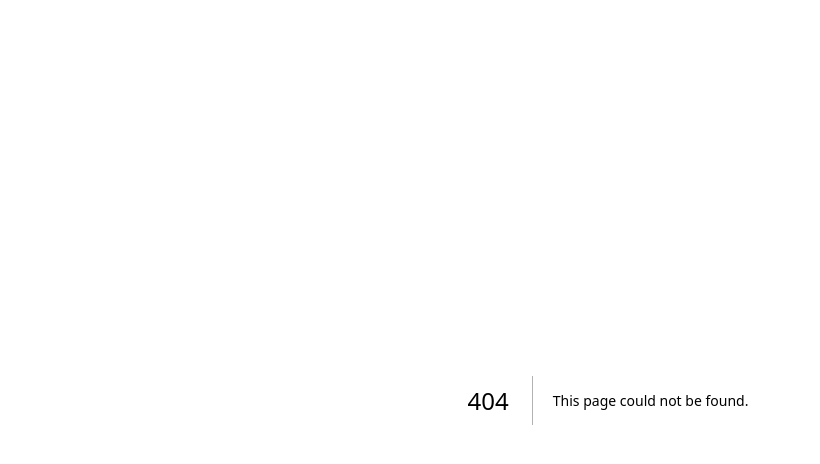
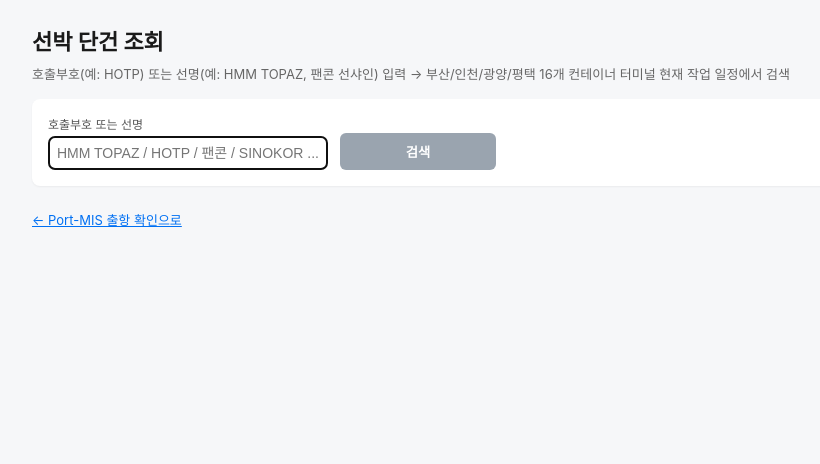
Before and after one commit to seolhwa01/portmis-checker, a Next.js app: page /lookup in a window 1280 px wide. Before the commit this address had no page. Shown: the top 464 px of the page, without its empty margins (32-852 px from the left). Built offline with nearby package versions, Linux system fonts and the light colour scheme.

Commit message:
Add /lookup page for single-vessel terminal schedule search

```diff
--- /dev/null
+++ b/app/lookup/page.tsx
@@ -0,0 +1,149 @@
+"use client";
+
+import { useState } from "react";
+import type { TerminalScheduleItem } from "../lib/terminals/types";
+import { normalizeVesselName, tokenizeVesselName } from "../lib/terminals/types";
+
+type TerminalApiResp = { items?: TerminalScheduleItem[]; error?: string };
+
+function fmt(s?: string) {
+  if (!s) return "-";
+  const m = s.match(/^(\d{4}-\d{2}-\d{2}) (\d{2}:\d{2})/);
+  return m ? `${m[1]} ${m[2]}` : s;
+}
+
+export default function LookupPage() {
+  const [q, setQ] = useState("");
+  const [loading, setLoading] = useState(false);
+  const [hits, setHits] = useState<TerminalScheduleItem[] | null>(null);
+  const [error, setError] = useState<string | null>(null);
+
+  async function onSubmit(e: React.FormEvent) {
+    e.preventDefault();
+    setError(null);
+    setHits(null);
+    const term = q.trim();
+    if (!term) return;
+    setLoading(true);
+    try {
+      const res = await fetch("/api/terminal");
+      const json: TerminalApiResp = await res.json();
+      if (json.error) throw new Error(json.error);
+      const items = json.items ?? [];
+
+      const qUpper = term.toUpperCase();
+      const qNorm = normalizeVesselName(term);
+      const qTokens = tokenizeVesselName(term);
+
+      const matched = items.filter((it) => {
+        const cs = (it.vesselCd ?? "").toUpperCase();
+        if (cs && cs === qUpper) return true;
+        const nm = normalizeVesselName(it.vsslNm);
+        if (qNorm && nm === qNorm) return true;
+        if (qNorm.length >= 4 && nm && (nm.includes(qNorm) || qNorm.includes(nm))) return true;
+        if (qTokens.length) {
+          const itTokens = tokenizeVesselName(it.vsslNm);
+          if (qTokens.some((t) => itTokens.includes(t))) return true;
+        }
+        return false;
+      });
+
+      setHits(matched);
+    } catch (err: any) {
+      setError(err?.message ?? String(err));
+    } finally {
+      setLoading(false);
+    }
+  }
+
+  return (
+    <main>
+      <h1>선박 단건 조회</h1>
+      <p style={{ color: "#666", fontSize: 13, marginTop: -8 }}>
+        호출부호(예: HOTP) 또는 선명(예: HMM TOPAZ, 팬콘 선샤인) 입력 → 부산/인천/광양/평택 16개
+        컨테이너 터미널 현재 작업 일정에서 검색
+      </p>
+
+      <form className="search" onSubmit={onSubmit} style={{ marginTop: 16 }}>
+        <label style={{ flex: 1, minWidth: 280 }}>
+          호출부호 또는 선명
+          <input
+            value={q}
+            onChange={(e) => setQ(e.target.value)}
+            placeholder="HMM TOPAZ / HOTP / 팬콘 / SINOKOR ..."
+            autoFocus
+          />
+        </label>
+        <button type="submit" disabled={loading || !q.trim()}>
+          {loading ? "검색 중..." : "검색"}
+        </button>
+      </form>
+
+      {error && <div className="error">⚠ {error}</div>}
+
+      {hits && hits.length === 0 && (
+        <div className="empty">매칭된 터미널 스케줄이 없습니다. (현재 작업 중/예정 선박만 표시됨)</div>
+      )}
+
+      {hits && hits.length > 0 && (
+        <>
+          <div className="meta" style={{ marginTop: 16 }}>
+            {hits.length}건 매칭
+          </div>
+          <table>
+            <thead>
+              <tr>
+                <th>터미널</th>
+                <th>선박</th>
+                <th>호출부호</th>
+                <th>항차</th>
+                <th>선석</th>
+                <th>ETB / ATB</th>
+                <th>ETD / ATD</th>
+                <th>상태</th>
+              </tr>
+            </thead>
+            <tbody>
+              {hits.map((it, i) => (
+                <tr key={`${it.terminal}-${it.vsslNm}-${i}`}>
+                  <td>
+                    <strong>{it.terminalLabel}</strong>
+                  </td>
+                  <td>{it.vsslNm}</td>
+                  <td style={{ color: "#777", fontSize: 12 }}>{it.vesselCd ?? "-"}</td>
+                  <td>{it.voyage || "-"}</td>
+                  <td>{it.berth || "-"}</td>
+                  <td style={{ fontSize: 12 }}>
+                    {it.atb ? (
+                      <strong style={{ color: "#1a7f4a" }}>{fmt(it.atb)}</strong>
+                    ) : (
+                      fmt(it.etb)
+                    )}
+                  </td>
+                  <td style={{ fontSize: 12 }}>
+                    {it.atd ? (
+                      <strong style={{ color: "#1a7f4a" }}>{fmt(it.atd)}</strong>
+                    ) : (
+                      fmt(it.etd)
+                    )}
+                  </td>
+                  <td>
+                    <span className={`tag ${it.status === "Departed" ? "depart" : ""}`}>
+                      {it.status ?? "-"}
+                    </span>
+                  </td>
+                </tr>
+              ))}
+            </tbody>
+          </table>
+        </>
+      )}
+
+      <div style={{ marginTop: 24, fontSize: 13 }}>
+        <a href="/" style={{ color: "#0070f3" }}>
+          ← Port-MIS 출항 확인으로
+        </a>
+      </div>
+    </main>
+  );
+}
```
Also changed, not shown: app/page.tsx (+6 -1 lines).
